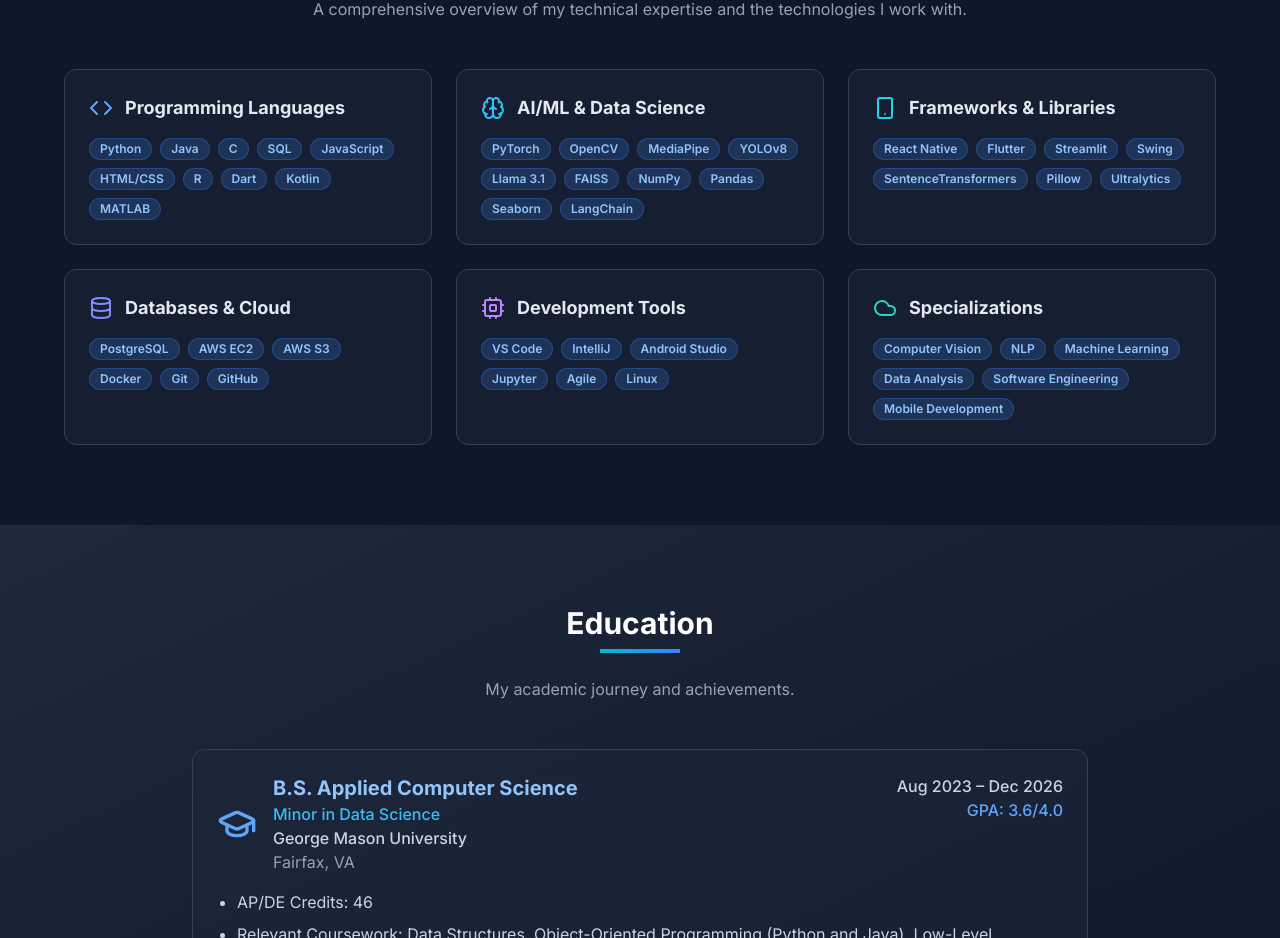
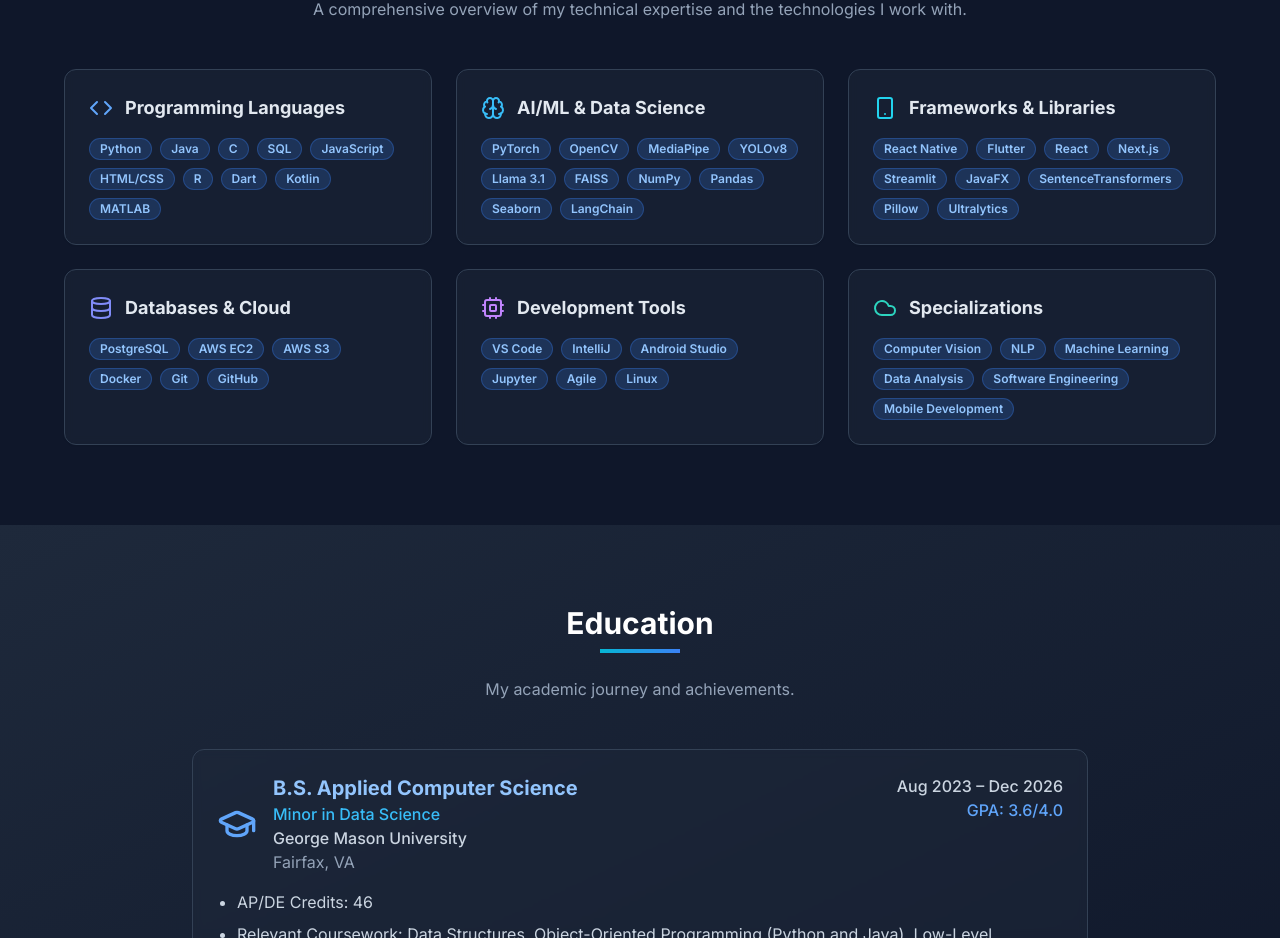
Before and after one commit to Paritybitz/portfolio, a Next.js app: page /portfolio/ in a window 1280 px wide. Shown: the part 4675-5613 px from the top of the page. Built offline with nearby package versions, Linux system fonts and the light colour scheme.

Commit message:
libraries and frameworks

```diff
--- a/components/skills.tsx
+++ b/components/skills.tsx
@@ -30,7 +30,7 @@ const skillCategories = [
   {
     title: "Frameworks & Libraries",
     icon: <Smartphone className="h-6 w-6 text-cyan-400" />,
-    skills: ["React Native", "Flutter", "Streamlit", "Swing", "SentenceTransformers", "Pillow", "Ultralytics"],
+    skills: ["React Native", "Flutter", "React", "Next.js", "Streamlit", "JavaFX", "SentenceTransformers", "Pillow", "Ultralytics"],
   },
   {
     title: "Databases & Cloud",
```
